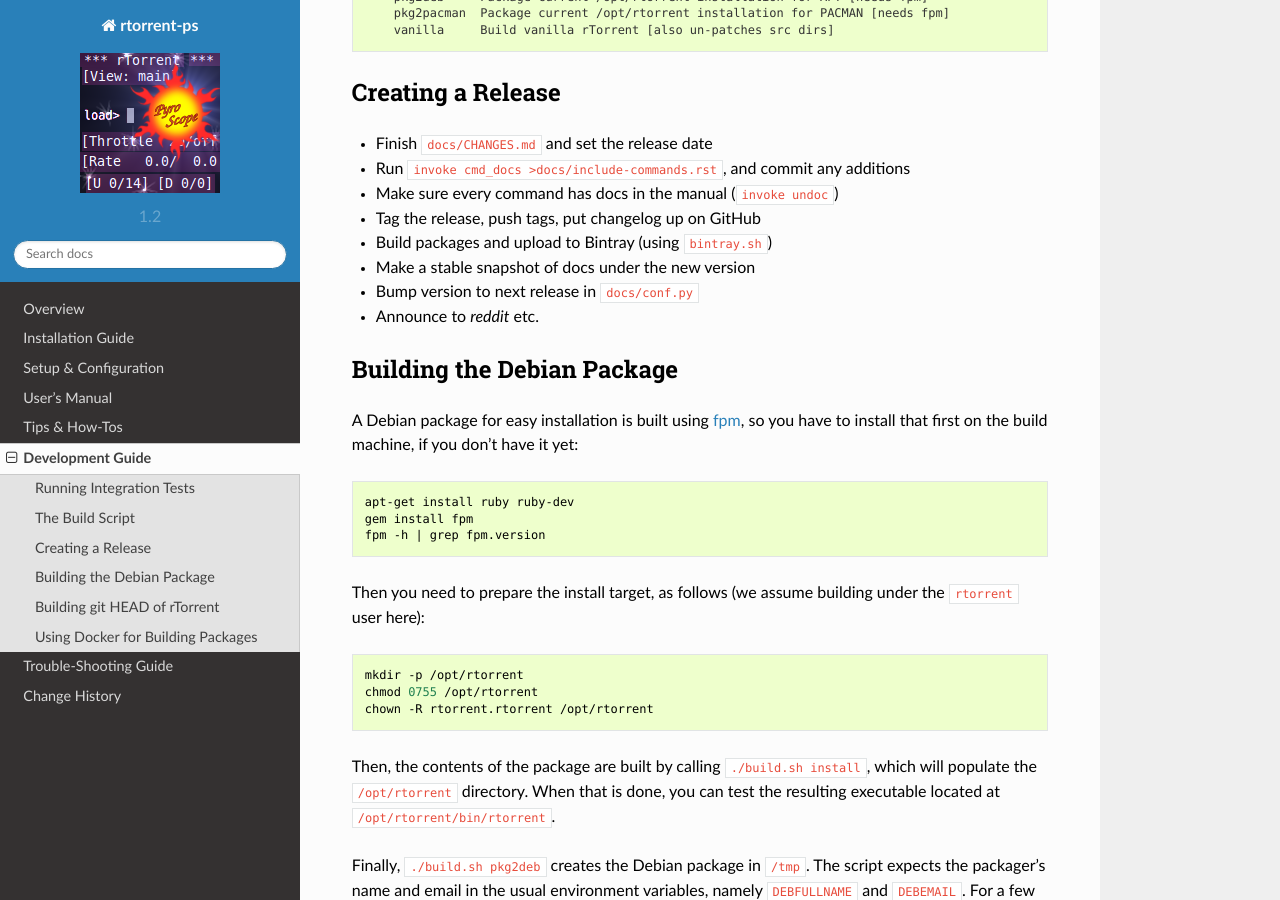
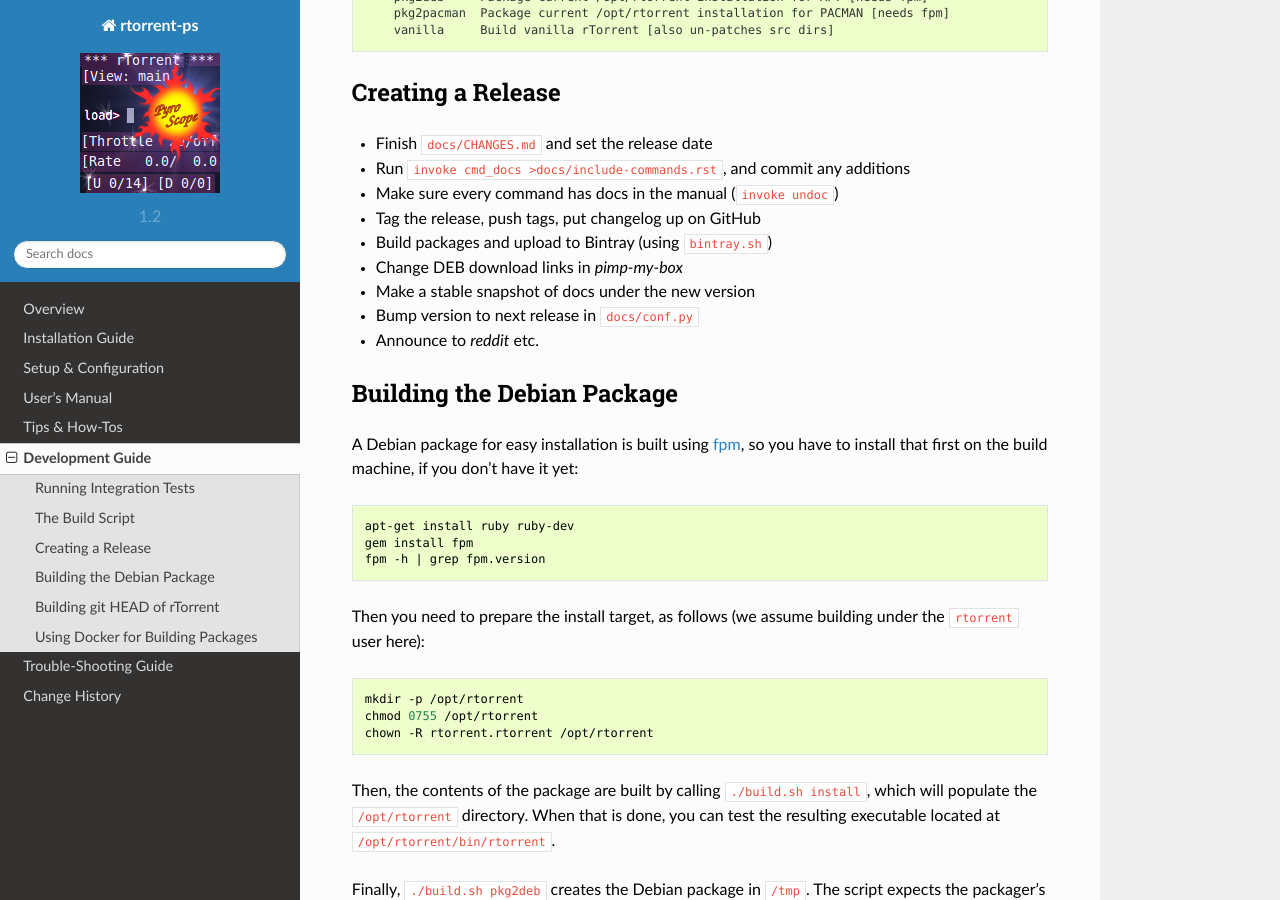
Before and after one commit to pyroscope/rtorrent-ps, a Sphinx documentation site: the page built from docs/develop.rst, in a window 1280 px wide and 900 px high, scrolled down 2360 px. Built offline with Sphinx 7.4.7 and the Read the Docs theme 2.0.0, drawn with Linux system fonts in a browser that asks for light colours.

Commit message:
docs: update p-m-b links after a release

```diff
--- a/docs/develop.rst
+++ b/docs/develop.rst
@@ -139,6 +139,7 @@
 *  Make sure every command has docs in the manual (``invoke undoc``)
 *  Tag the release, push tags, put changelog up on GitHub
 *  Build packages and upload to Bintray (using ``bintray.sh``)
+*  Change DEB download links in `pimp-my-box`
 *  Make a stable snapshot of docs under the new version
 *  Bump version to next release in ``docs/conf.py``
 *  Announce to `reddit` etc.
```
